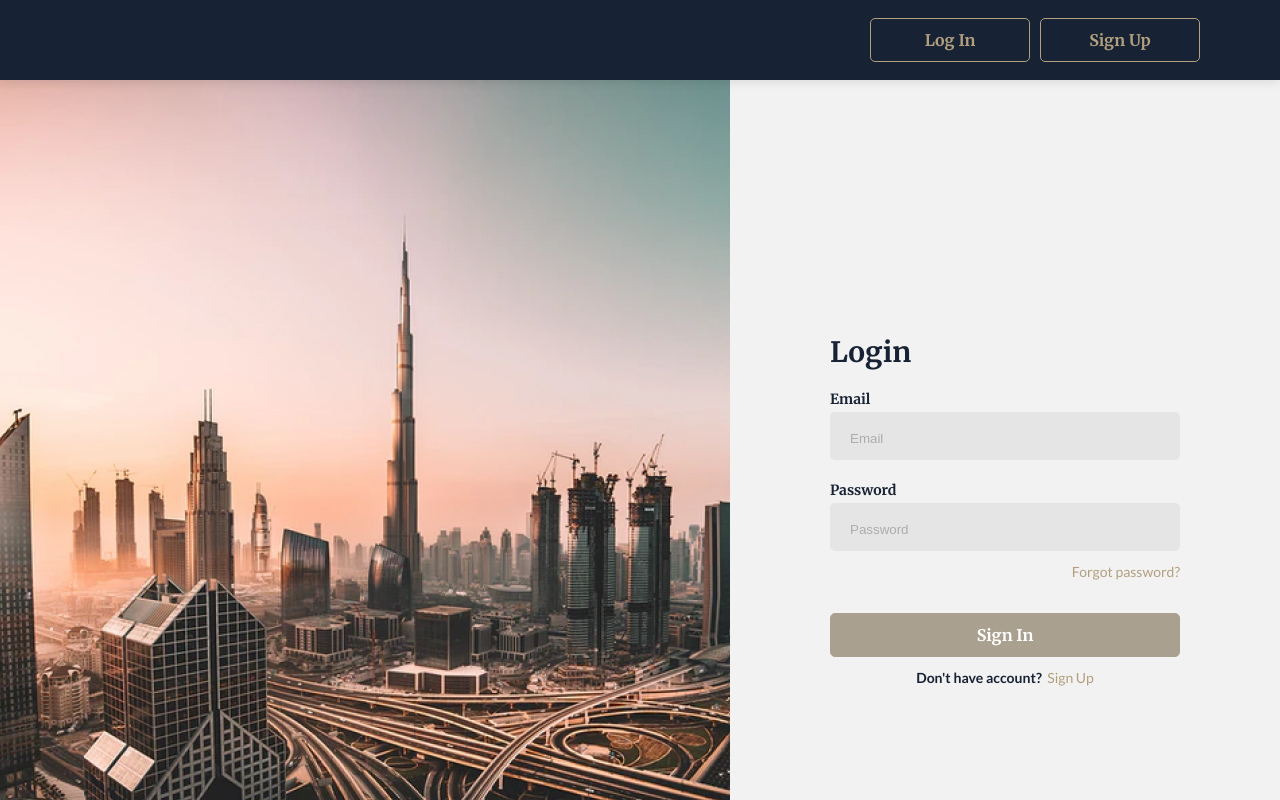
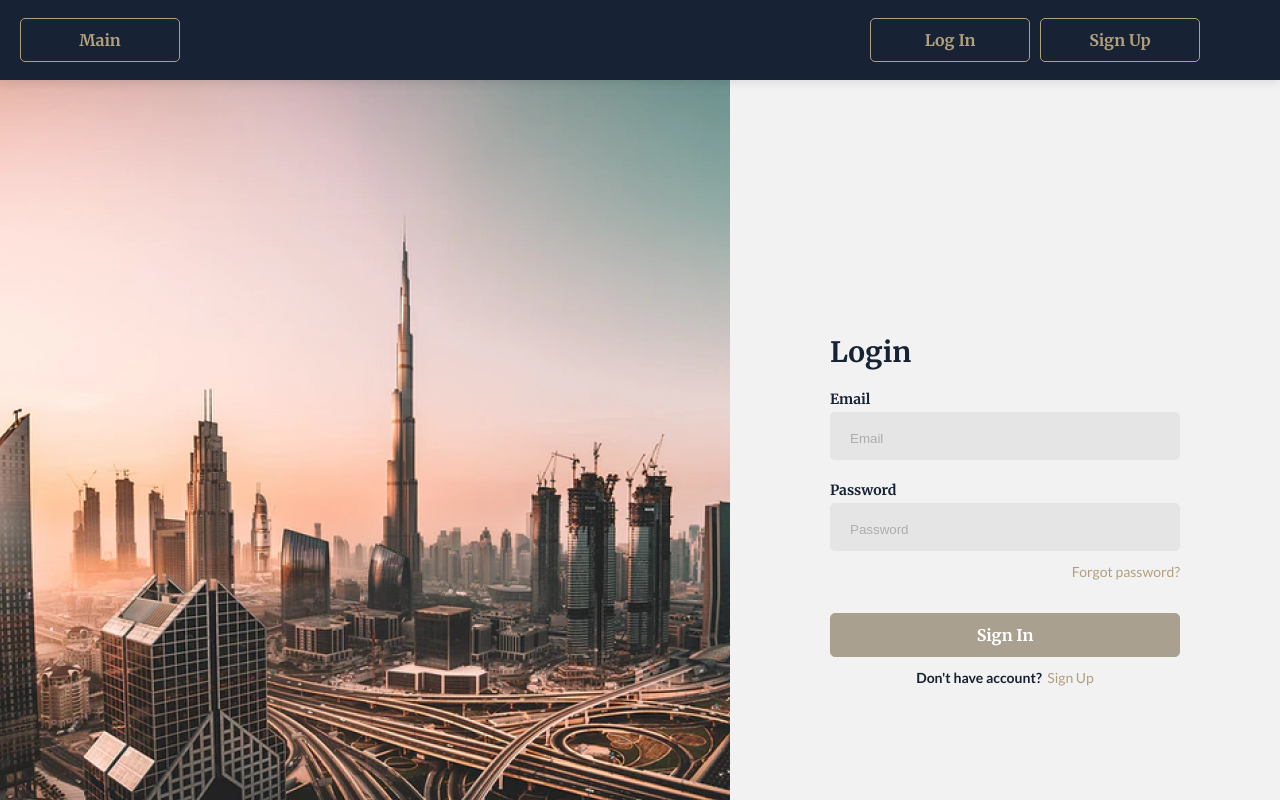
Before and after one commit to zweroboy1/login-react, a React (Vite) app in the folder client/: page /login in a window 1280 px wide. Shown: the top 800 px of the page. Built offline with nearby package versions, Linux system fonts and the light colour scheme; no server answers.

Commit message:
feat: add button "Main" to the header

```diff
--- a/client/src/components/Header/Header.scss
+++ b/client/src/components/Header/Header.scss
@@ -20,7 +20,7 @@
     padding: 0 80px;
 
     @include media('s') {
-      padding: 0 20px;
+      padding: 0 10px 0 90px;
       justify-content: center;
     }
   }
--- a/client/src/components/Layout/Layout.tsx
+++ b/client/src/components/Layout/Layout.tsx
@@ -1,5 +1,5 @@
 import React from 'react';
-import { Outlet } from 'react-router-dom';
+import { Link, Outlet } from 'react-router-dom';
 import { Header } from '../Header/Header';
 import { ToastContainer } from 'react-toastify';
 
@@ -8,6 +8,7 @@
 export const Layout: React.FC = () => {
   return (
     <div className="wrapper">
+      <Link to="/" className="logo button button_header">Main</Link>
       <ToastContainer
         limit={1}
         autoClose={3000}
--- a/client/src/styles/index.scss
+++ b/client/src/styles/index.scss
@@ -80,3 +80,10 @@
     filter: brightness(0.8);
   }
 }
+
+.logo {
+  position: absolute;
+  top: 18px;
+  left: 20px;
+  z-index: 1000;
+}
```
